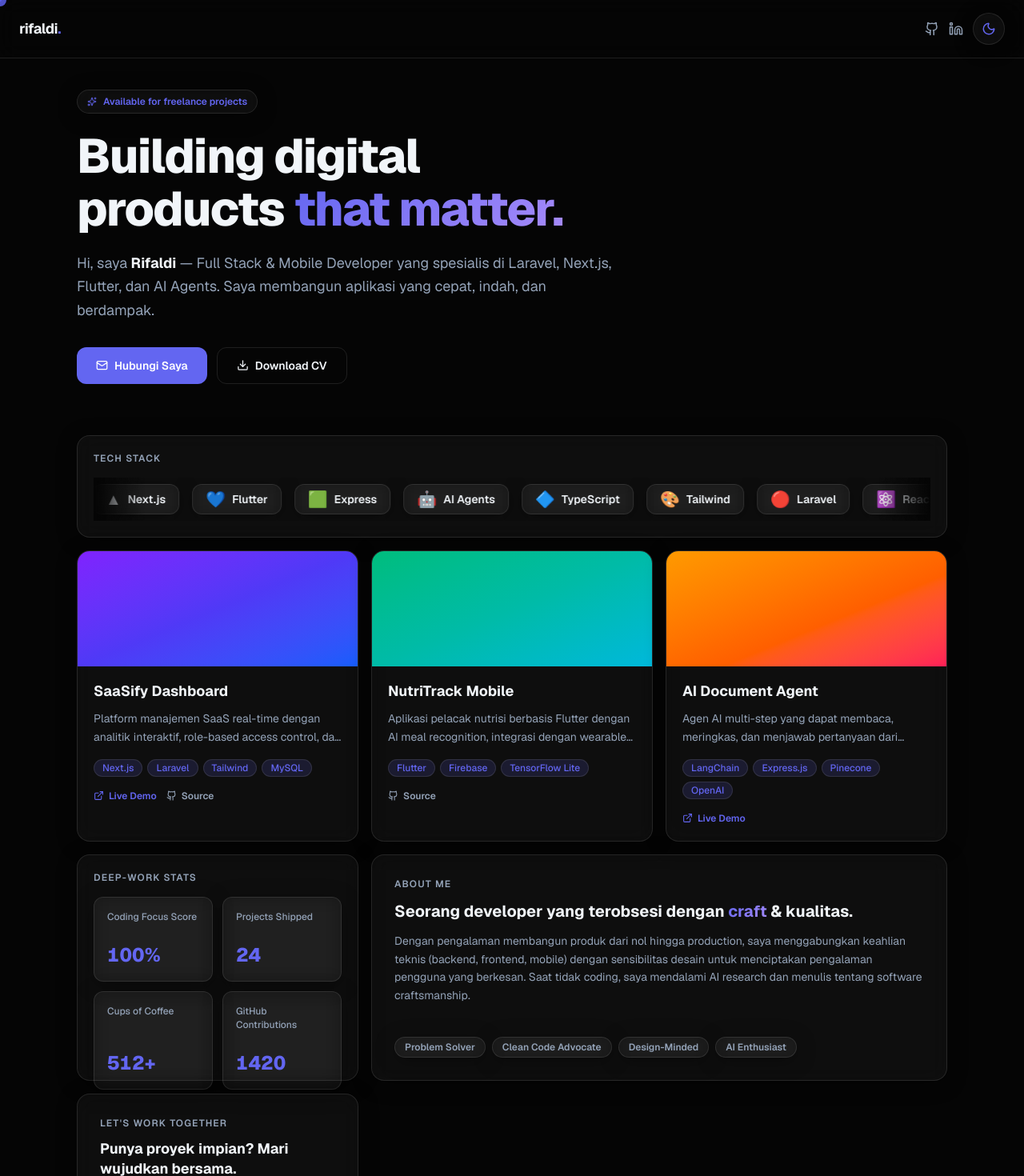
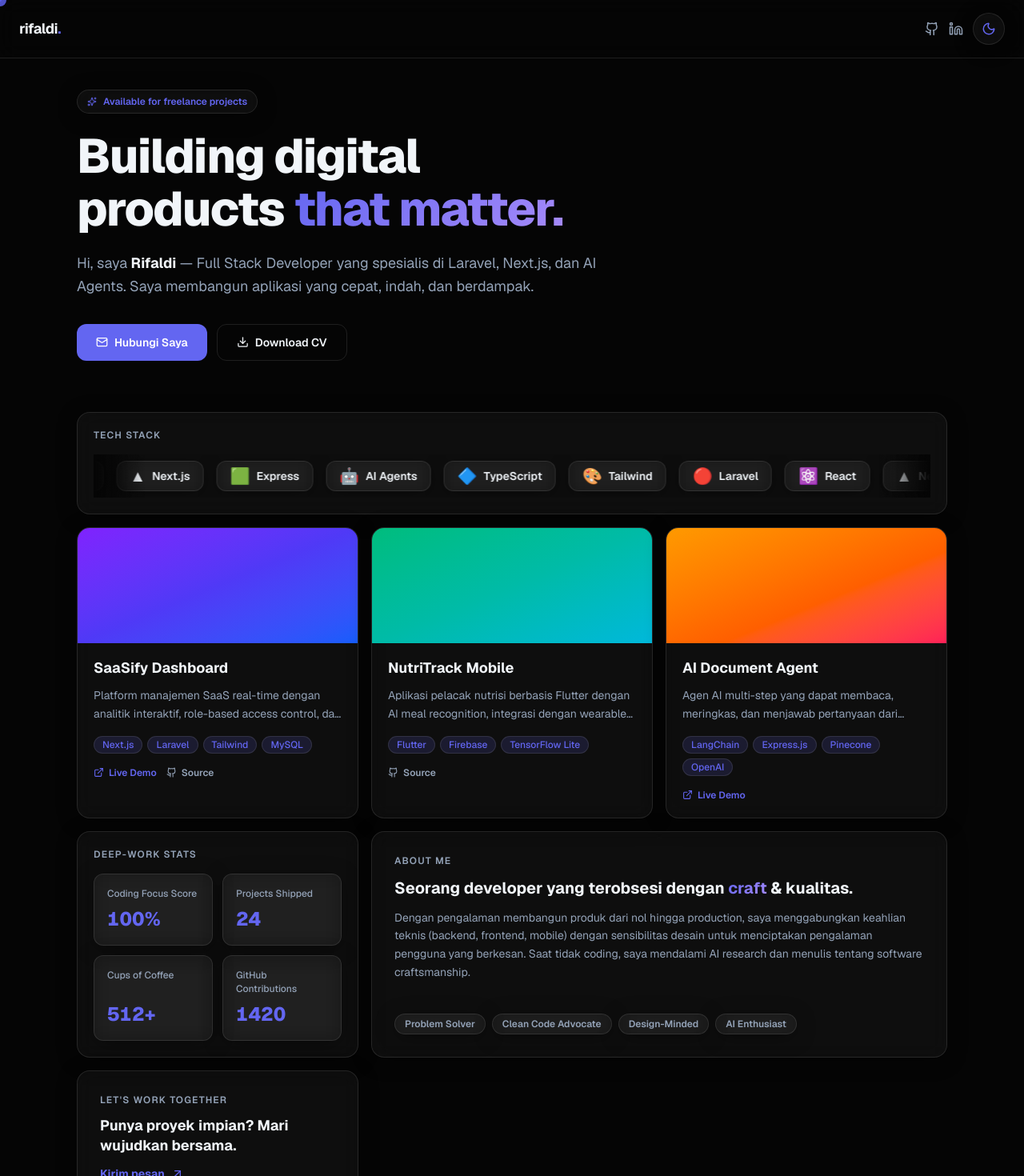
Before and after one commit to ImFaldi/rifaldi_in, a Next.js app: page / in a window 1280 px wide. Shown: the top 1470 px of the page at 80% size. Built offline with nearby package versions, Linux system fonts and the light colour scheme.

Commit message:
refactor: update homepage introduction and adjust TechMarquee technologies

```diff
--- a/src/app/page.tsx
+++ b/src/app/page.tsx
@@ -131,8 +131,8 @@
             variants={fadeUp}
             className="text-text-secondary text-lg leading-relaxed mb-8"
           >
-            Hi, saya <strong className="text-text-primary">Rifaldi</strong> — Full Stack &amp; Mobile Developer
-            yang spesialis di Laravel, Next.js, Flutter, dan AI Agents. Saya
+            Hi, saya <strong className="text-text-primary">Rifaldi</strong> — Full Stack Developer
+            yang spesialis di Laravel, Next.js, dan AI Agents. Saya
             membangun aplikasi yang cepat, indah, dan berdampak.
           </motion.p>
 
@@ -182,7 +182,7 @@
             initial="hidden"
             whileInView="show"
             viewport={{ once: true }}
-            className="glass-card rounded-2xl p-5"
+            className="glass-card rounded-2xl p-5 overflow-hidden self-start"
           >
             <p className="text-xs font-semibold uppercase tracking-widest text-text-secondary mb-4">
               Deep-Work Stats
--- a/src/components/ui/StatsGrid.tsx
+++ b/src/components/ui/StatsGrid.tsx
@@ -42,7 +42,7 @@
 
 export function StatsGrid() {
   return (
-    <div className="grid grid-cols-2 gap-3 h-full">
+    <div className="grid grid-cols-2 gap-3">
       {STATS.map((stat, i) => (
         <motion.div
           key={stat.label}
--- a/src/components/ui/TechMarquee.tsx
+++ b/src/components/ui/TechMarquee.tsx
@@ -6,7 +6,6 @@
   { name: "Laravel",   emoji: "🔴" },
   { name: "React",     emoji: "⚛️" },
   { name: "Next.js",   emoji: "▲" },
-  { name: "Flutter",   emoji: "💙" },
   { name: "Express",   emoji: "🟩" },
   { name: "AI Agents", emoji: "🤖" },
   { name: "TypeScript",emoji: "🔷" },
```
